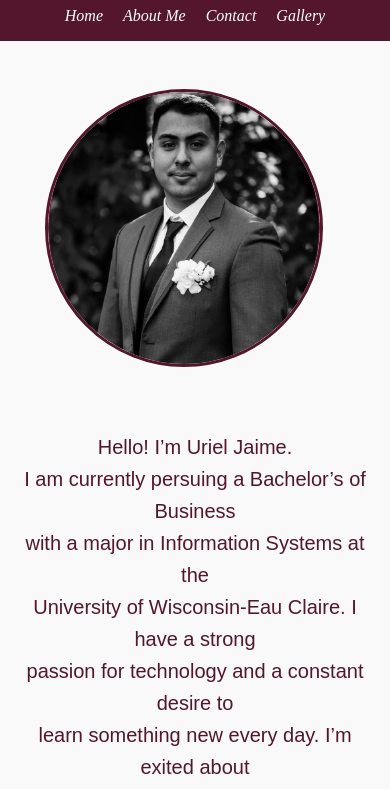
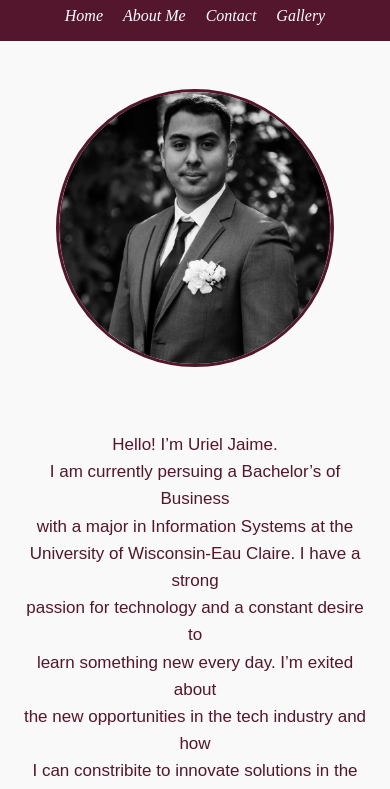
Before and after one commit to ujaime21/Portfolio, a plain HTML site: page index.html in a window 390 px wide. Shown: the part 46-835 px from the top of the page. Drawn offline with Linux system fonts and the light colour scheme.

Commit message:
new update

```diff
--- a/styles.css
+++ b/styles.css
@@ -619,7 +619,7 @@ footer {
     gap: 0;
 }
 #intro-text {
-    font-size: 20px;
+    font-size: 17px;
     margin: auto;
     padding-top: 4rem;
 }
@@ -627,6 +627,8 @@ footer {
 #profile-picture {
     width: 17rem;
     height: 17rem;
+    margin-right: 10px;
+    margin-left: 10px;
 }
 
 #main-content {
```
